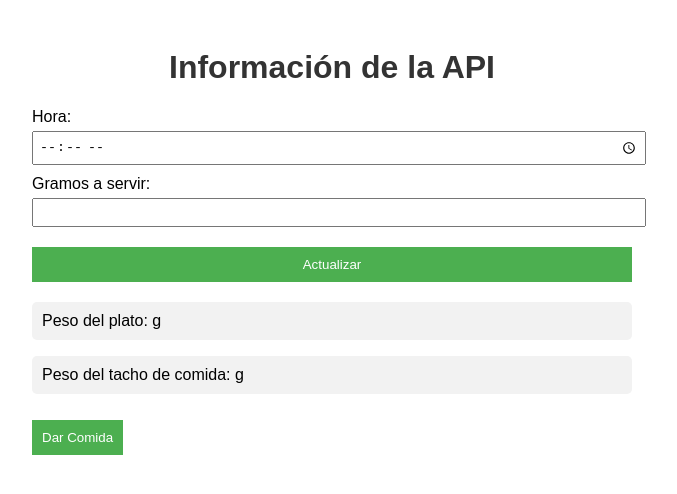
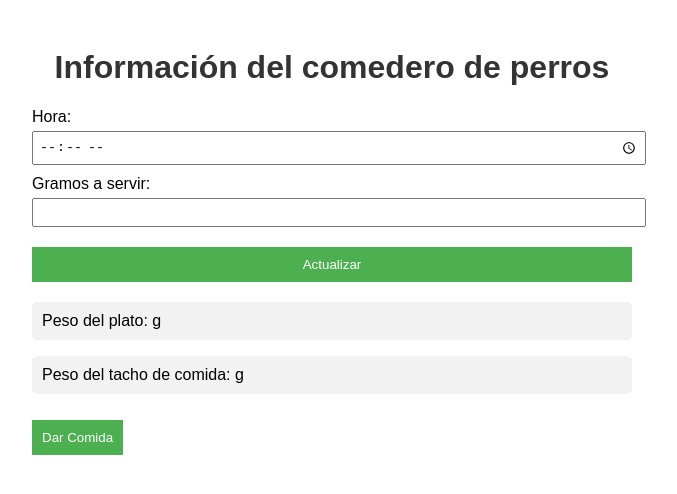
Before and after one commit to nicocolo44/FRONTEND-COMEDERO, a React (Create React App) app: page / in a window 1280 px wide. Shown: the top 494 px of the page, without its empty margins (308-985 px from the left). Built offline with nearby package versions, Linux system fonts and the light colour scheme; no server answers.

Commit message:
feat: cambiando titulo

```diff
--- a/public/index.html
+++ b/public/index.html
@@ -3,7 +3,7 @@
   <head>
     <meta charset="utf-8" />
     <meta name="viewport" content="width=device-width, initial-scale=1" />
-    <title>React App</title>
+    <title>Comedero</title>
   </head>
   <body>
     <div id="root"></div>
--- a/src/App.js
+++ b/src/App.js
@@ -63,7 +63,7 @@ function App() {
 
   return (
     <div className="container">
-      <h1 className="title">Información de la API</h1>
+      <h1 className="title">Información del comedero de perros</h1>
       <form onSubmit={handleSubmit} className="form">
         <label className="form-label">
           Hora:
```
